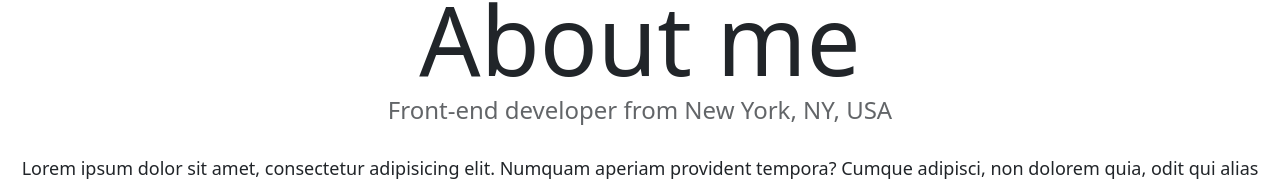
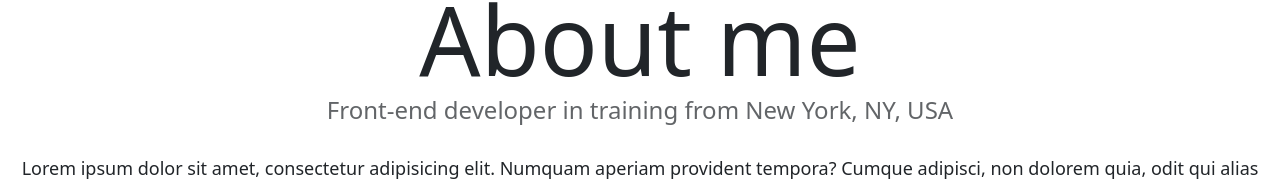
Before and after one commit to 550tealeaves/advanced-tools-hw, a website: page about.html in a window 1280 px wide. Shown: the part 119-305 px from the top of the page. Drawn offline with nearby package versions, Linux system fonts and the light colour scheme.

Commit message:
another h3 correction

```diff
--- a/about.html
+++ b/about.html
@@ -50,7 +50,7 @@
       </div>
     </nav>
     <h1 class="text-center">About me</h1>
-    <h3 class="text-center">Front-end developer from New York, NY, USA</h3>
+    <h3 class="text-center">Front-end developer in training from New York, NY, USA</h3>
     <div class="about-paragraphs text-center">
       <p>
         Lorem ipsum dolor sit amet, consectetur adipisicing elit. Numquam
```
